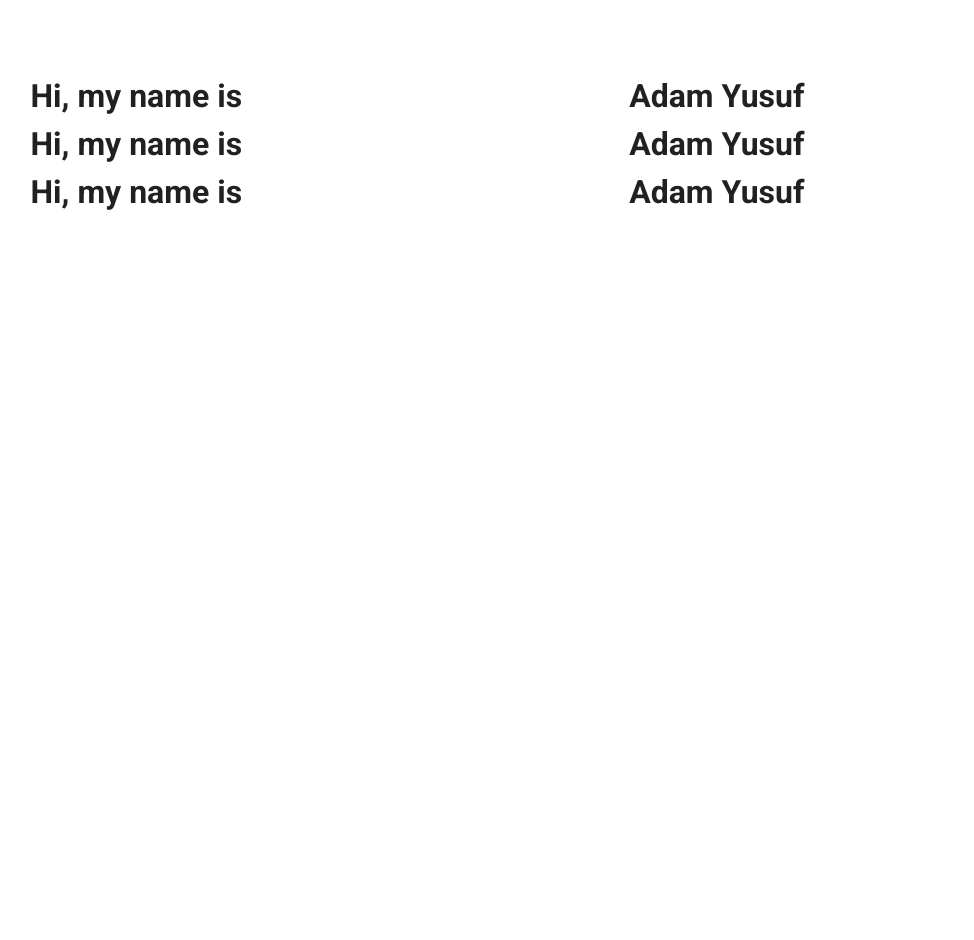
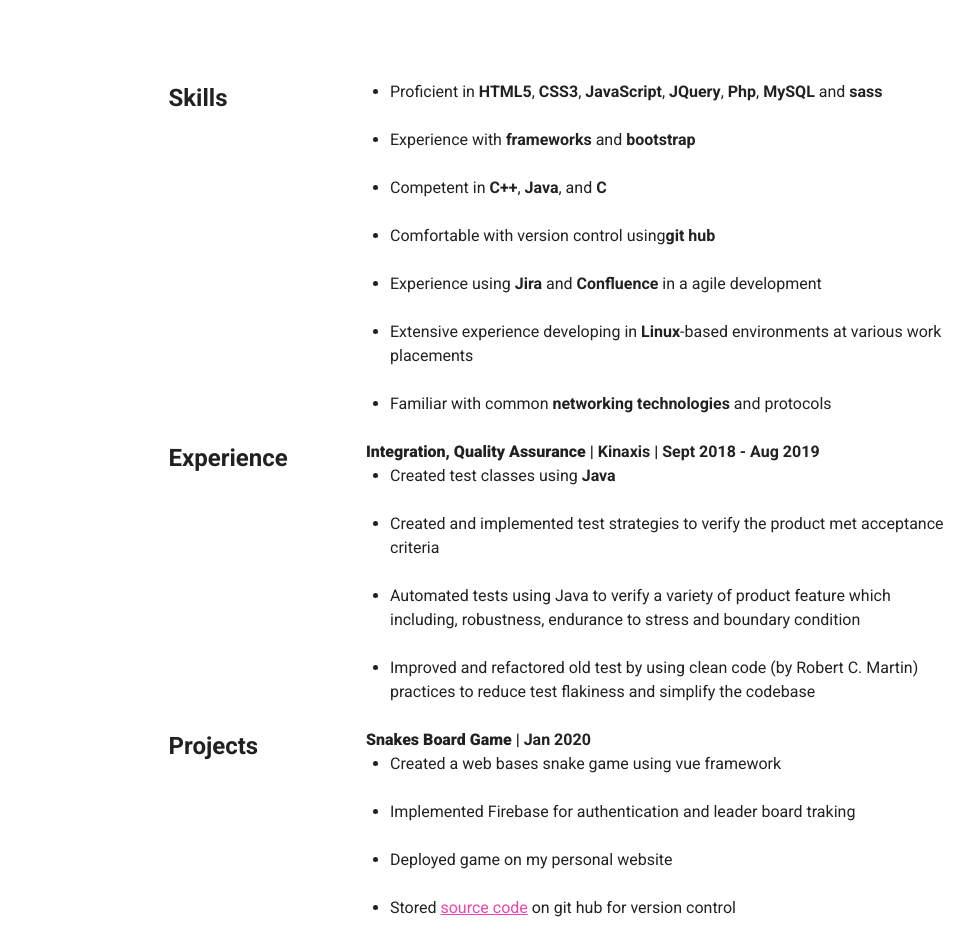
Before and after one commit to adamyusuf3494/personal-website, a Vue app: page /resume in a window 1280 px wide. Shown: the part 740-1680 px from the top of the page, without its empty margins (29-1003 px from the left). Before the commit the page ends 1600 px from the top, so only its background shows below. Built offline with nearby package versions, Linux system fonts and the light colour scheme.

Commit message:
Adam Yusuf added content for empty pages

```diff
--- a/src/views/About.vue
+++ b/src/views/About.vue
@@ -1,5 +1,17 @@
 <template>
-  <div class="about">
-    <h1>This is an about page</h1>
-  </div>
+  <v-app>
+    <v-container class="pa-5" >
+      <v-layout row wrap justify-center class="px-5">
+        <v-flex xs11 sm11 md11 lg8 class="px-5">
+          <h2>My Passions & Interest</h2><br>
+              <h2>I am interested about web development and the ever changing web technologies.<br> My passion is building simple and clean user interfaces. My interest
+              also include cloud computing and automation</h2>
+              <br><h2>I enjoy sports, both participating and watching. I support the Washington Wizards but have a soft spot for Toronto Raptors. I also support Manchester United</h2>
+              <br><h2>I enjoy gaming and building computers in my spare time</h2>
+              <br><h2>Do not hesitate to contact me</h2>
+        </v-flex>
+      </v-layout>
+        </v-container>
+
+  </v-app>
 </template>
--- a/src/views/Projects.vue
+++ b/src/views/Projects.vue
@@ -0,0 +1,29 @@
+<template>
+    <v-app>
+        <v-container class="pa-5" >
+      <v-layout row wrap justify-center class="px-5">
+        <v-flex xs8 sm8 md8  lg2>
+          <v-img alt="Vue logo" src="../assets/snakeProject.png" width="200px" />
+        </v-flex>
+        <v-flex xs8 sm8 md8 lg6 class="px-5">
+          <p class="text-center">
+        This project is a snake game that I build using vue framework. I incorporated firebase authentication to
+        access the game. Firebase was also used to implement a backend to record the users score and to create a leaderboard<br>
+        <strong>To use this project please log in</strong>
+      </p>
+      <v-btn  class="text-xs-center" href="#">Source Code</v-btn>
+        </v-flex>
+      </v-layout>
+        </v-container>
+    </v-app>
+</template>
+
+<script>
+    export default {
+
+    }
+</script>
+
+<style lang="scss" scoped>
+
+</style>
--- a/src/views/Resume.vue
+++ b/src/views/Resume.vue
@@ -1,28 +1,64 @@
 <template>
   <v-app>
-    <v-container>
-      <v-layout>
-        <v-flex>
-          <h1>Hi, my name is</h1>
+    <v-container class="mx-0 my-5" >
+      <v-layout row wrap justify-center>
+        <v-flex xs12 sm12 md12  lg2>
+          <h2>Skills</h2>
         </v-flex>
-        <v-flex>
-          <h1>Adam Yusuf</h1>
+        <v-flex xs12 sm12 md12 lg6>
+          <ul>
+                        <li>Proficient in <strong>HTML5</strong>, <strong>CSS3</strong>, <strong>JavaScript</strong>, <strong>JQuery</strong>, <strong>Php</strong>, <strong>MySQL</strong> and <strong>sass</strong></li>
+                        <br>
+                        <li>Experience with <strong>frameworks</strong> and <strong>bootstrap</strong></li>
+                        <br>
+                        <li>Competent in <strong>C++</strong>, <strong>Java</strong>, and <strong>C</strong></li>
+                        <br>
+                        <li>Comfortable with version control using<strong>git hub</strong></li>
+                        <br>
+                        <li>Experience using <strong>Jira</strong> and <strong>Confluence</strong> in a agile development</li>
+                        <br>
+                        <li>Extensive experience developing in <strong>Linux</strong>-based environments at various work placements</li>
+                        <br>
+                        <li>Familiar with common <strong>networking technologies</strong> and protocols</li>
+                    </ul>
         </v-flex>
       </v-layout>
-      <v-layout>
-        <v-flex>
-          <h1>Hi, my name is</h1>
+      <br>
+      <br>
+      <v-layout row wrap justify-center>
+        <v-flex xs12 sm12 md12  lg2>
+          <h2>Experience</h2>
         </v-flex>
-        <v-flex>
-          <h1>Adam Yusuf</h1>
+        <v-flex xs12 sm12 md12  lg6>
+            <h4><strong>Integration, Quality Assurance</strong> | Kinaxis | Sept 2018 - Aug 2019</h4>
+          <ul>
+              <li>Created test classes using <strong>Java</strong></li>
+                        <br>
+                        <li>Created and implemented test strategies to verify the product met acceptance criteria</li>
+                        <br>
+                        <li>Automated tests using Java to verify a variety of product feature which including, robustness, endurance to stress and boundary condition</li>
+                        <br>
+                        <li>Improved and refactored old test by using clean code (by Robert C. Martin) practices to reduce test flakiness and simplify the codebase</li>
+          </ul>
         </v-flex>
       </v-layout>
-      <v-layout>
-        <v-flex>
-          <h1>Hi, my name is</h1>
+      <br>
+      <br>
+      <v-layout row wrap justify-center>
+        <v-flex xs12 sm12 md12  lg2>
+          <h2>Projects</h2>
         </v-flex>
-        <v-flex>
-          <h1>Adam Yusuf</h1>
+        <v-flex xs12 sm12 md12  lg6>
+          <h4><strong>Snakes Board Game</strong> |  Jan 2020</h4>
+                    <ul>
+                        <li>Created a web bases snake game using vue framework</li>
+                        <br>
+                        <li>Implemented Firebase for authentication and leader board traking</li>
+                        <br>
+                        <li>Deployed game on my personal website</li>
+                        <br>
+                        <li>Stored <a href="https://github.com/adamyusuf3494/snakegamevue.git" target="_blank">source code</a> on git hub for version control</li>
+                    </ul>
         </v-flex>
       </v-layout>
     </v-container>
@@ -30,7 +66,70 @@
 </template>
 
 <script>
-export default {};
+export default {
+    Skills:[
+        {
+            text:'Home',
+            route:'/'
+        },
+        {
+            text:'Resume',
+            route:'/resume'
+        },
+        {
+            text:'Projects',
+            route:'/projects'
+        },
+        {
+            text:'About',
+            route:'/About'
+        }
+    ],
+    Experience:[
+        {
+            icons: 'home',
+            text:'Home',
+            route:'/'
+        },
+        {
+            icons: 'work',
+            text:'Resume',
+            route:'/resume'
+        },
+        {
+            icons: 'assignment',
+            text:'Projects',
+            route:'/projects'
+        },
+        {
+            icons: 'account_circle',
+            text:'About',
+            route:'/About'
+        }
+    ],
+    Projects:[
+        {
+            icons: 'home',
+            text:'Home',
+            route:'/'
+        },
+        {
+            icons: 'work',
+            text:'Resume',
+            route:'/resume'
+        },
+        {
+            icons: 'assignment',
+            text:'Projects',
+            route:'/projects'
+        },
+        {
+            icons: 'account_circle',
+            text:'About',
+            route:'/About'
+        }
+    ]
+};
 </script>
 
 <style lang="scss" scoped>
```
Also changed, not shown: src/assets/snakeProject.png (added).
